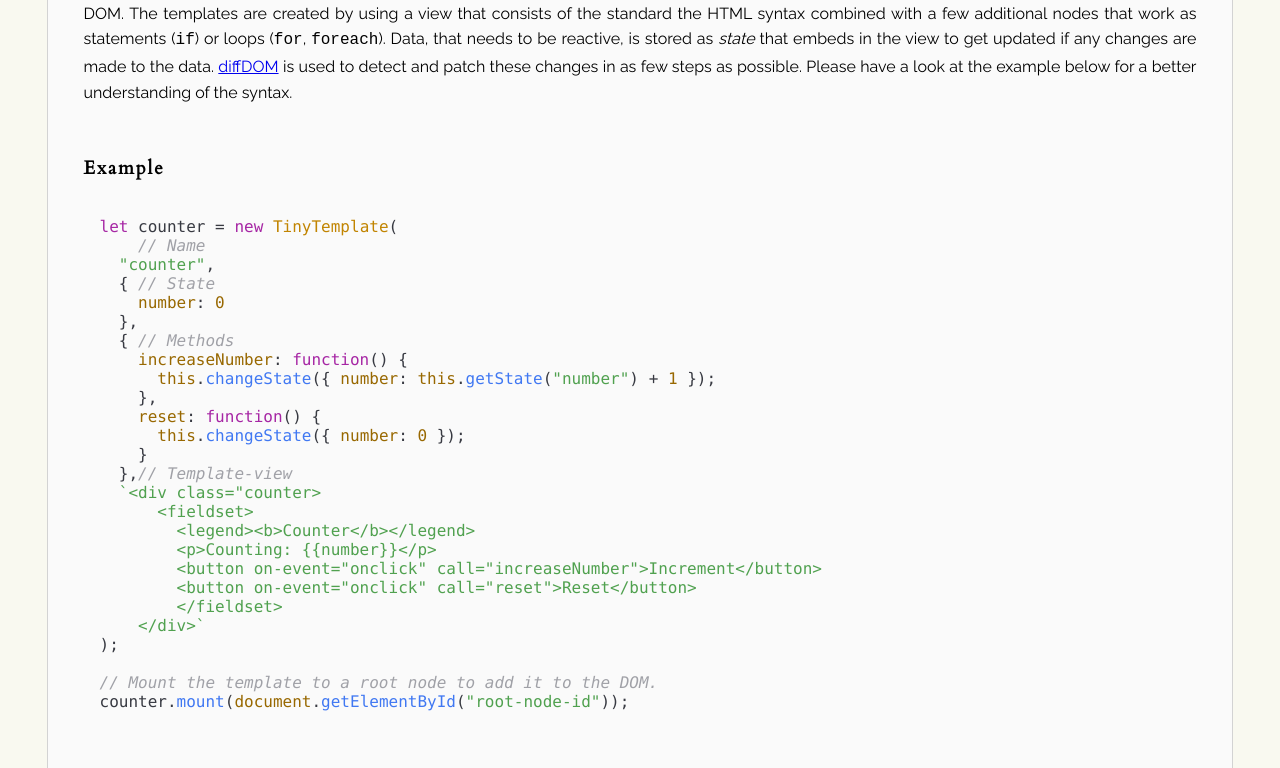
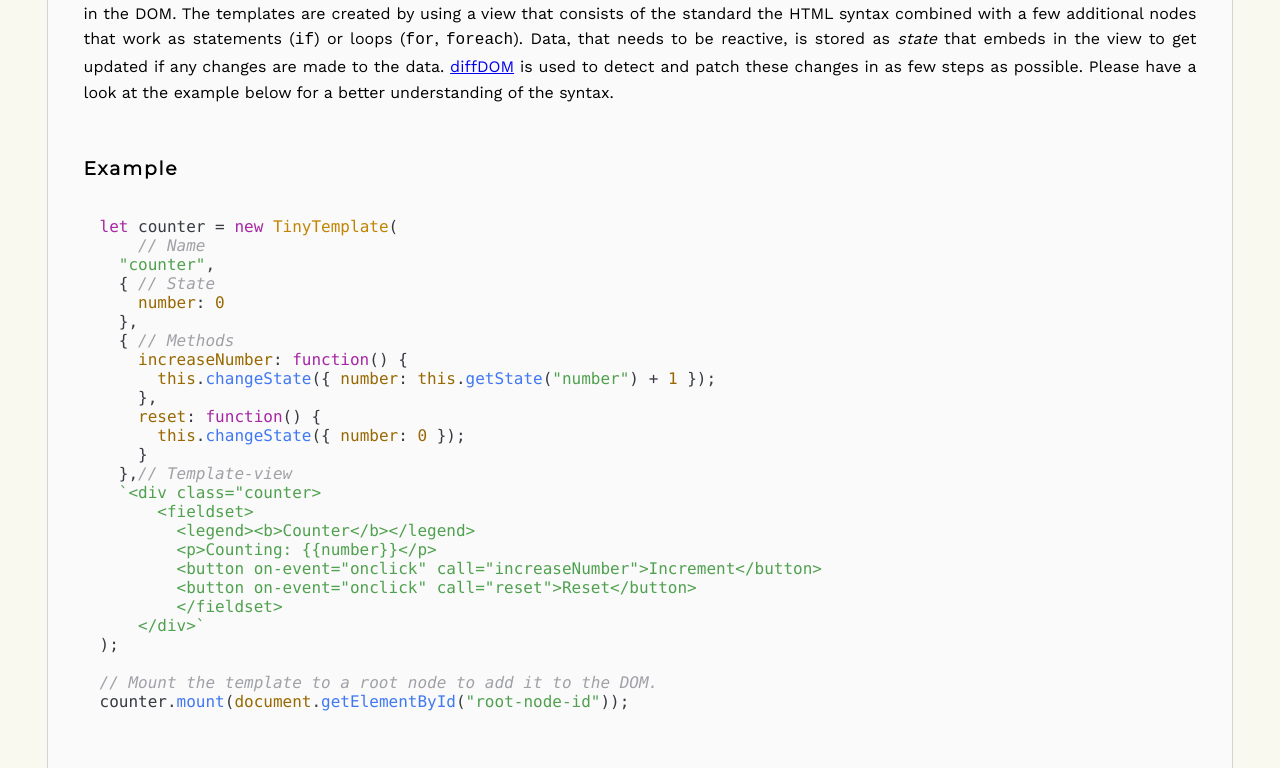
Before and after one commit to pauwell/pauwel-io, a plain HTML site: page index.html in a window 1280 px wide. Shown: the part 305-1073 px from the top of the page. Drawn offline with nearby package versions, Linux system fonts and the light colour scheme.

Commit message:
Changing fonts to a combination of Montserrat for headers and Work Sans for text-bodies.

```diff
--- a/css/font.css
+++ b/css/font.css
@@ -1,7 +1,8 @@
 /*! pauwel-io | MIT License | https://github.com/pauwell/pauwel-io */
 
 body * {
-  font-family: "Raleway", sans-serif;
+  /*font-family: "Raleway", sans-serif;*/
+  font-family: "Work Sans", sans-serif;
 }
 
 h1,
@@ -12,7 +13,8 @@ h5,
 h6,
 header,
 nav {
-  font-family: "Cardo", serif;
+  /*font-family: "Cardo", serif;*/
+  font-family: "Montserrat", sans-serif;
   letter-spacing: 0.1em;
   text-align: left;
 }
--- a/index.html
+++ b/index.html
@@ -20,7 +20,8 @@
 
 
   <!-- Fonts. -->
-  <link href="https://fonts.googleapis.com/css?family=Cardo|Raleway" rel="stylesheet">
+  <!--<link href="https://fonts.googleapis.com/css?family=Cardo|Raleway" rel="stylesheet">-->
+  <link href="https://fonts.googleapis.com/css?family=Montserrat|Work+Sans" rel="stylesheet">
 
   <!-- HightlightJS. -->
   <script src="https://cdnjs.cloudflare.com/ajax/libs/highlight.js/9.12.0/highlight.min.js"></script>
```
